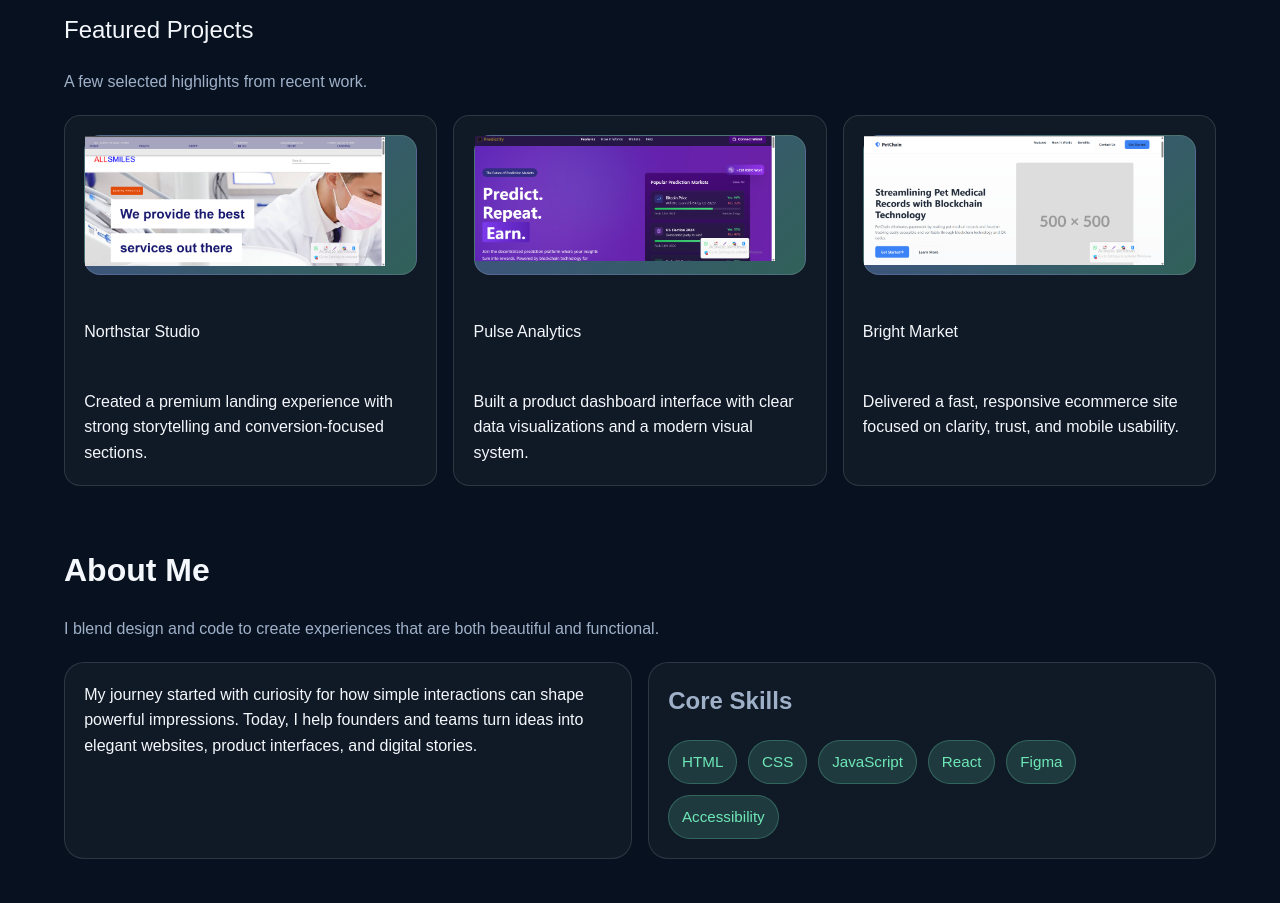
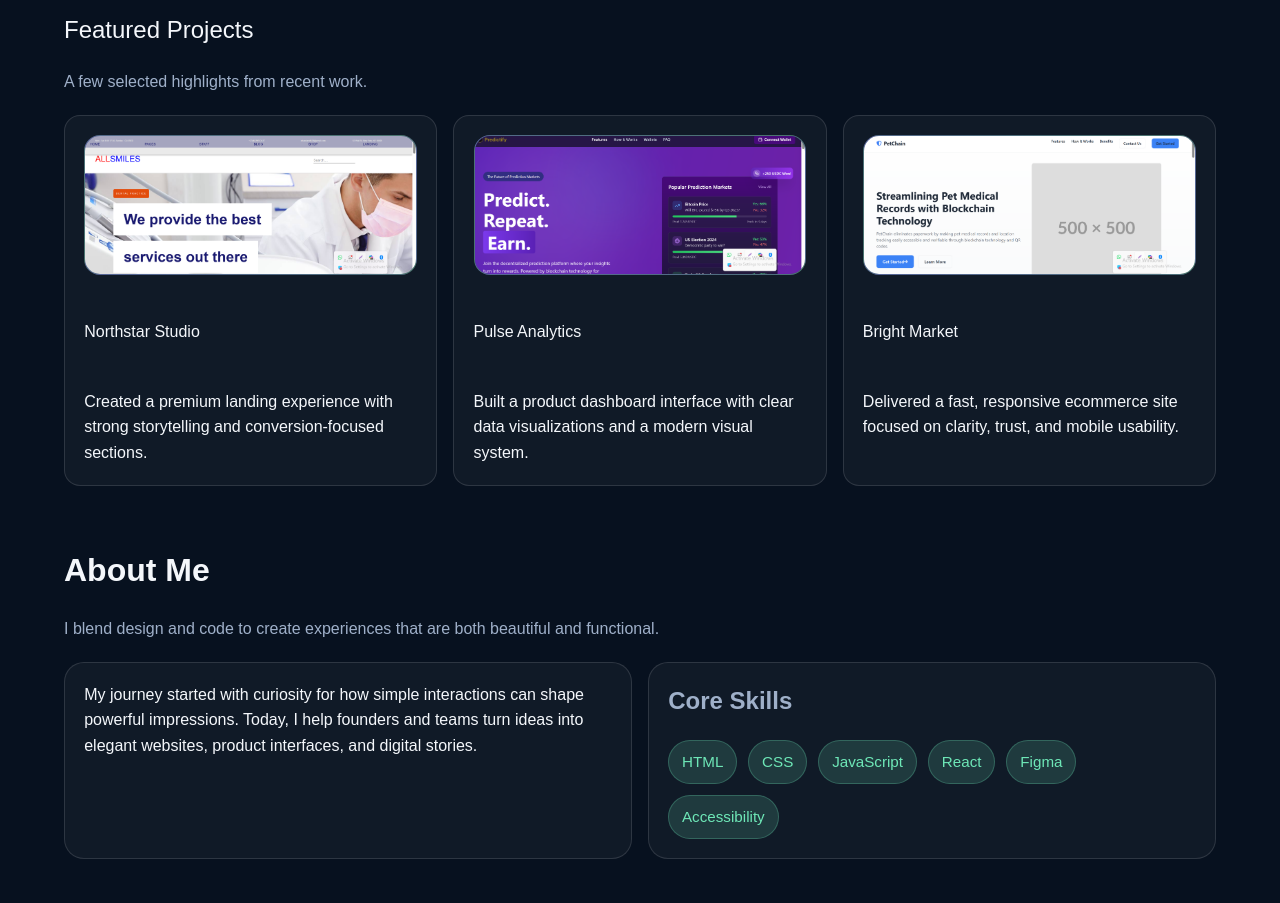
Before and after one commit to Lekan101/landingPage, a Next.js app: page / in a window 1280 px wide. Shown: the part 1240-2143 px from the top of the page. Built offline with nearby package versions, Linux system fonts and the light colour scheme.

Commit message:
added width and height

```diff
--- a/app/page.module.css
+++ b/app/page.module.css
@@ -286,8 +286,11 @@ html {
 }
 
 .thumb {
+    position: relative;
+    width: 100%;
     height: 140px;
     border-radius: 16px;
+    overflow: hidden;
     background: linear-gradient(135deg, rgba(124, 147, 255, 0.45), rgba(110, 231, 183, 0.35));
     border: 1px solid var(--border);
 }
--- a/app/page.tsx
+++ b/app/page.tsx
@@ -188,11 +188,11 @@ export default function Home() {
             <article className={styles.cardProject}>
               <div className={styles.thumb}>
               <Image
-              className="thumb"
               src="/image.png"
               alt="Northstar Studio thumbnail"
-              width={300}
-              height={300}
+              fill
+              sizes="(max-width: 740px) 100vw, 33vw"
+              style={{ objectFit: 'cover' }}
               priority
               />
               </div>
@@ -212,11 +212,11 @@ export default function Home() {
             <article className={styles.cardProject}>
               <div className={styles.thumb}>
                 <Image
-                  className="thumb"
                   src="/Screenshot_1.png"
                   alt="Pulse Analytics thumbnail"
-                  width={300}
-                  height={300}
+                  fill
+                  sizes="(max-width: 740px) 100vw, 33vw"
+                  style={{ objectFit: 'cover' }}
                   priority
                 />
               </div>
@@ -236,11 +236,11 @@ export default function Home() {
             <article className={styles.cardProject}>
               <div className={styles.thumb}>
                 <Image
-                  className="thumb"
                   src="/Screenshot_2.png"
                   alt="Bright Market thumbnail"
-                  width={300}
-                  height={300}
+                  fill
+                  sizes="(max-width: 740px) 100vw, 33vw"
+                  style={{ objectFit: 'cover' }}
                   priority
                 />
               </div>
```
